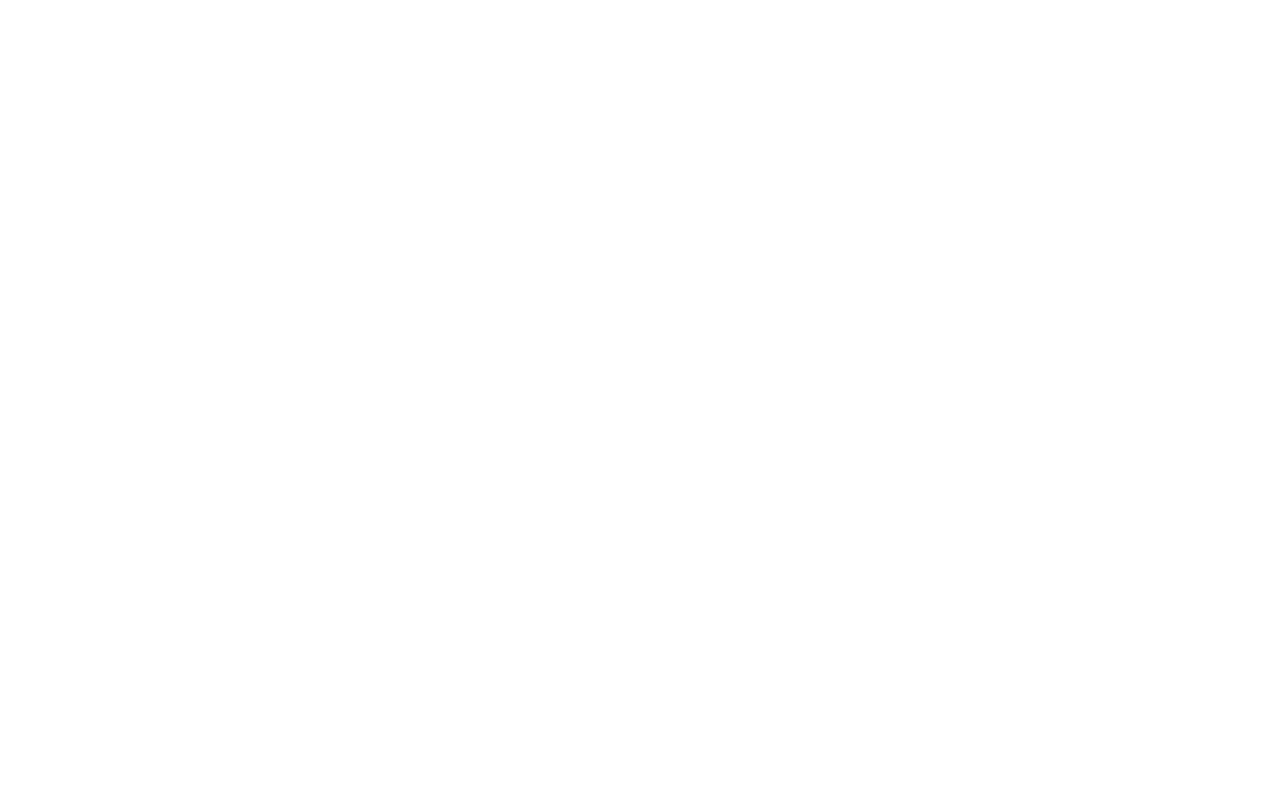
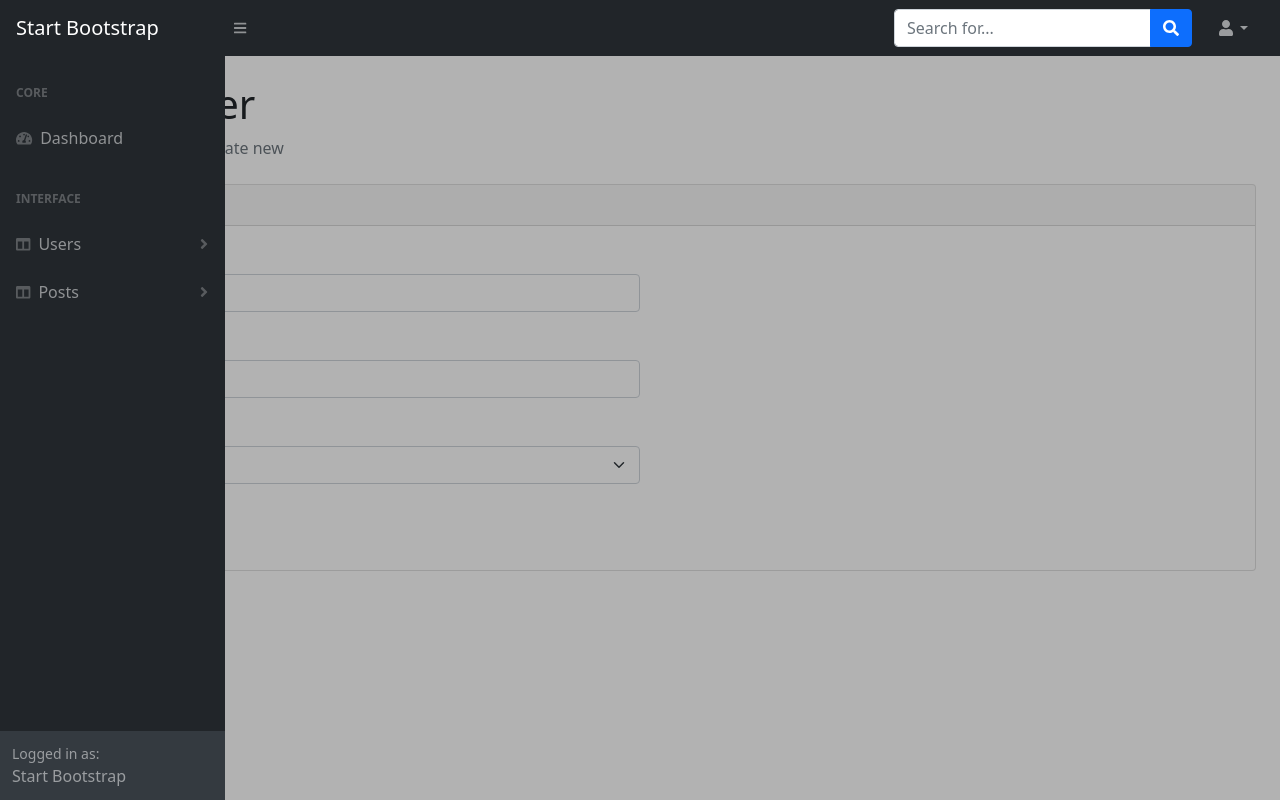
Before and after one commit to minhphong2311/blog-reactjs, a React (Create React App) app: page /user/edit/1 in a window 1280 px wide. Before the commit this address had no page. Built offline with nearby package versions, Linux system fonts and the light colour scheme; no server answers; sample sign-in values are in the browser's storage.

Commit message:
user update

```diff
--- a/src/App.js
+++ b/src/App.js
@@ -11,6 +11,7 @@
 import Layout from './layouts/Layout';
 import UserList from './components/user/UserList';
 import UserAdd from './components/user/UserAdd';
+import UserUpdate from './components/user/UserUpdate';
 
 function App() {
   return (
@@ -21,6 +22,7 @@
           <Route path='/' element={<Dashboard/>} />
           <Route path='/users' element={<UserList/>} />
           <Route path='/user/add' element={<UserAdd/>} />
+          <Route path='/user/edit/:id' element={<UserUpdate/>} />
         </Route>
       </Route>
       <Route element={<PublicRoutes />}>
--- a/src/components/user/UserList.js
+++ b/src/components/user/UserList.js
@@ -48,8 +48,8 @@
             name: "Actions",
             element: row => (
                 <>
-                    <button type="button" class="btn btn-primary btn-sm me-1"><i className='fa fa-pencil'></i> Edit</button>
-                    <button type="button" class="btn btn-danger btn-sm me-1" onClick={() => handleDelete(row.id)}><i className='fa fa-trash'></i> Delete</button>
+                    <Link to={`/user/edit/${row.id}`} className="btn btn-primary btn-sm me-1"><i className='fa fa-pencil'></i> Edit</Link>
+                    <button type="className" class="btn btn-danger btn-sm me-1" onClick={() => handleDelete(row.id)}><i className='fa fa-trash'></i> Delete</button>
                 </>
             )
         },
--- /dev/null
+++ b/src/components/user/UserUpdate.js
@@ -0,0 +1,101 @@
+import React, { useEffect } from 'react'
+import { Link, useNavigate, useParams } from 'react-router-dom'
+import {useForm} from 'react-hook-form'
+import { useDispatch } from 'react-redux'
+import * as actions from '../../redux/actions'
+import requestApi from '../../helpers/api'
+import {toast} from 'react-toastify'
+
+const UserUpdate = () => {
+    const dispatch = useDispatch();
+    const navigate = useNavigate();
+    const params = useParams();
+    console.log('params ', params.id)
+    const {register, setValue, handleSubmit, formState: {errors}} = useForm()
+
+    useEffect(() => {
+        dispatch(actions.controlLoading(true))
+        try{
+            const getDetailUser = async() => {
+                const res = await requestApi(`/users/${params.id}`, 'GET')
+                console.log('Detail user ', res)
+                dispatch(actions.controlLoading(false))
+
+                const fields = ['first_name', 'last_name', 'status']
+                fields.forEach((field) => setValue(field, res.data[field]))
+            }
+            getDetailUser();
+        }catch(error){
+            console.log('Detail user error ',error)
+            dispatch(actions.controlLoading(false))
+        }
+
+    },[])
+
+    const handleSubmitFormUpdate = async(data) => {
+        console.log(data)
+        dispatch(actions.controlLoading(true))
+        try{
+            const res = await requestApi(`/users/${params.id}`, 'PUT', data)
+            console.log('res =>', res)
+            dispatch(actions.controlLoading(false))
+            toast.success('User has been updated successfully!', {position:'top-center', autoClose: 2000})
+            setTimeout(() => navigate('/users'), 3000)
+        }catch(error){
+            console.log('error =>', error)
+            dispatch(actions.controlLoading(false))
+        }
+    }
+
+    return (
+        <div id='layoutSidenav_content'>
+            <main>
+                <div className="container-fluid px-4">
+                    <h1 className="mt-4">Update user</h1>
+                    <ol className="breadcrumb mb-4">
+                        <li className="breadcrumb-item"><Link to="/">Dashboard</Link></li>
+                        <li className="breadcrumb-item"><Link to="/users">Users</Link></li>
+                        <li className="breadcrumb-item active">Update new</li>
+                    </ol>
+                    <div className='card mb-4'>
+                        <div className='card-header'>
+                            <i className='fas fa-plus me-1'></i> Update
+                        </div>
+                        <div className='card-body'>
+                            <div className='row mb-3'>
+
+                                <form>
+                                    <div className='col-md-6'>
+                                    <div className="mb-3">
+                                        <label for="inputFirstName" className="form-label">First name</label>
+                                        <input {...register('first_name', {required: 'First name is required.'})} type="text" className="form-control" id="inputFirstName" />
+                                        {errors.first_name && <p style={{ color: 'red' }}>{errors.first_name.message}</p>}
+                                    </div>
+                                    <div className="mb-3">
+                                        <label for="inputLastName" className="form-label">Last name</label>
+                                        <input {...register('last_name', {required: 'Last name is required.'})} type="text" className="form-control" id="inputLastName" />
+                                        {errors.last_name && <p style={{ color: 'red' }}>{errors.last_name.message}</p>}
+                                    </div>
+                                    <div className="mb-3">
+                                        <label className="form-label">Status</label>
+                                        <select {...register('status')} className='form-select'>
+                                            <option value="1">Active</option>
+                                            <option value="2">InActive</option>
+                                        </select>
+                                        {errors.status && <p style={{ color: 'red' }}>{errors.status.message}</p>}
+                                    </div>
+                                    <button type="submit" onClick={handleSubmit(handleSubmitFormUpdate)} className="btn btn-primary">Submit</button>
+                                    </div>
+                                </form>
+
+                            </div>
+                        </div>
+                    </div>
+
+                </div>
+            </main>
+        </div>
+    )
+}
+
+export default UserUpdate
--- a/src/helpers/api.js
+++ b/src/helpers/api.js
@@ -1,6 +1,6 @@
 import axios from "axios";
 
-export default function requestApi(endpoint, method, body, responseType = 'json') {
+export default function requestApi(endpoint, method, body = [], responseType = 'json') {
     const headers = {
         "Accept": "application/json",
         "Content-Type": "application/json",
```
